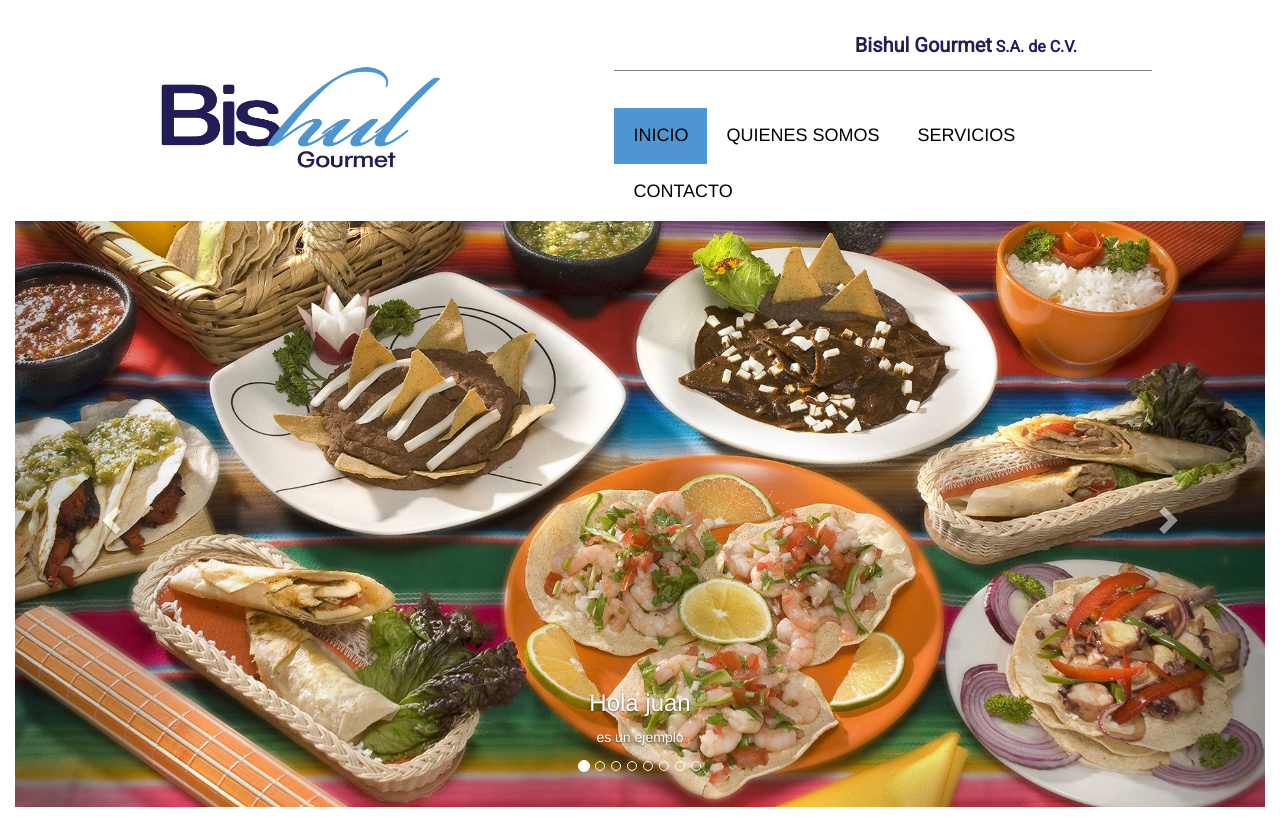
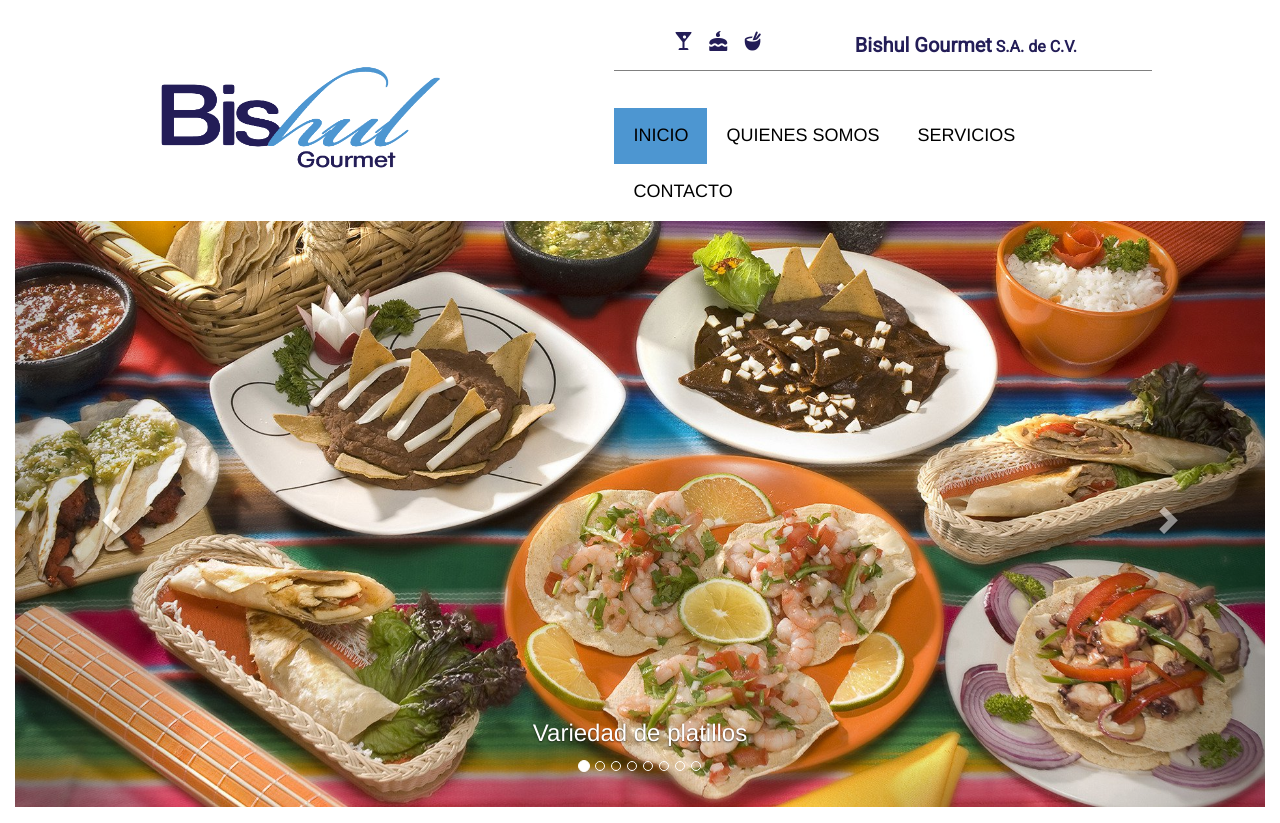
Before and after one commit to esteban1234/bishul, a PHP site: page / in a window 1280 px wide. Shown: the part 28-851 px from the top of the page. Run offline with PHP 8.4, Linux system fonts and the light colour scheme; some web fonts are replaced.

Commit message:
cambios mios

```diff
--- a/index.php
+++ b/index.php
@@ -41,58 +41,58 @@
 							<div class="item active">
 								<img src="img/carousel/img-1.jpg" alt="">
 								<div class="carousel-caption">
-										<h3>Hola juan</h3>
-										<p>es un ejemplo</p>
+										<h3>Variedad de platillos</h3>
+										<!-- <p>es un ejemplo</p> -->
 								</div>
 							</div>
 
 							<div class="item">
 								<img src="img/carousel/img-2.jpg" alt="">
 								<div class="carousel-caption">
-										<h3>Hola ADRIAN</h3>
+										<h3>Esquisitos platillos</h3>
 								</div>
 							</div>
 
 							<div class="item">
 								<img src="img/carousel/img-3.jpg" alt="">
 								<div class="carousel-caption">
-										<h3>Hola ALONZO</h3>
+										<h3>Platillos tradicionales</h3>
 								</div>
 							</div>
 
 							<div class="item">
 								<img src="img/carousel/img-4.jpg" alt="">
 								<div class="carousel-caption">
-										<h3>Hola MIGUEL</h3>
+										<h3>Cocina Gourmet</h3>
 								</div>
 							</div>
 
 							<div class="item">
 								<img src="img/carousel/img-5.jpg" alt="">
 								<div class="carousel-caption">
-										<h3>Hola PEDRO</h3>
+										<h3>Consentimos a tu paladar</h3>
 								</div>
 							</div>
 
 							<div class="item">
 								<img src="img/carousel/img-6.jpg" alt="">
 								<div class="carousel-caption">
-										<h3>Hola MARGARITA</h3>
+										<h3>Gran variedad de platillos de entrada</h3>
 								</div>
 							</div>
 
 							<div class="item">
 								<img src="img/carousel/img-7.jpg" alt="">
 								<div class="carousel-caption">
-										<h3>Hola Santiago</h3>
+										<h3>Gran variedad de platillos de entrada</h3>
 								</div>
 							</div>
 
 							<div class="item">
-								<img src="img/carousel/img-7.jpg" alt="">
+								<img src="img/carousel/img-8.jpg" alt="">
 								<!-- <img class="d-block img-fluid" src="..." alt="Second slide"> -->
 								<div class="carousel-caption">
-										<h2>Hola Santiago</h2>
+										<h2>Platillos exoticos</h2>
 								</div>
 							</div>
 						</div>  <!-- CIERRA carousel-inner-->
--- a/vistas/encabezado.php
+++ b/vistas/encabezado.php
@@ -12,7 +12,8 @@
   	<link rel="stylesheet" href="css/lightbox.css">
 	<link rel="stylesheet" href="css/estilos.css">
 	<link rel="stylesheet" href="css/animate.css">
-	<link rel="stylesheet" href="fonts/style.css">
+	<link rel="stylesheet" href="fonts1/style.css">
+	<!-- <link rel="stylesheet" href="fonts/style.css"> -->
 	<!-- <link rel="stylesheet" href="path/to/font-awesome/css/font-awesome.min.css"> -->
 	<!-- <link rel="stylesheet" href="css/responsivo.css"> -->
 	<link href="https://fonts.googleapis.com/css?family=Lato|Open+Sans|Oswald|Roboto|Roboto+Condensed" rel="stylesheet">
--- a/vistas/encabezado2.php
+++ b/vistas/encabezado2.php
@@ -12,7 +12,8 @@
   	<link rel="stylesheet" href="../css/lightbox.css">
 	<link rel="stylesheet" href="../css/estilos.css">
 	<link rel="stylesheet" href="../css/animate.css">
-	<link rel="stylesheet" href="../fonts/style.css">
+	<link rel="stylesheet" href="../fonts1/style.css">
+	<!-- <link rel="stylesheet" href="../fonts/style.css"> -->
 	<!-- <link rel="stylesheet" href="path/to/font-awesome/css/font-awesome.min.css"> -->
 	<!-- <link rel="stylesheet" href="css/responsivo.css"> -->
 	<link href="https://fonts.googleapis.com/css?family=Lato|Open+Sans|Oswald|Roboto|Roboto+Condensed" rel="stylesheet">
```
Also changed, not shown: css/estilos.css (+3 -5 lines).
